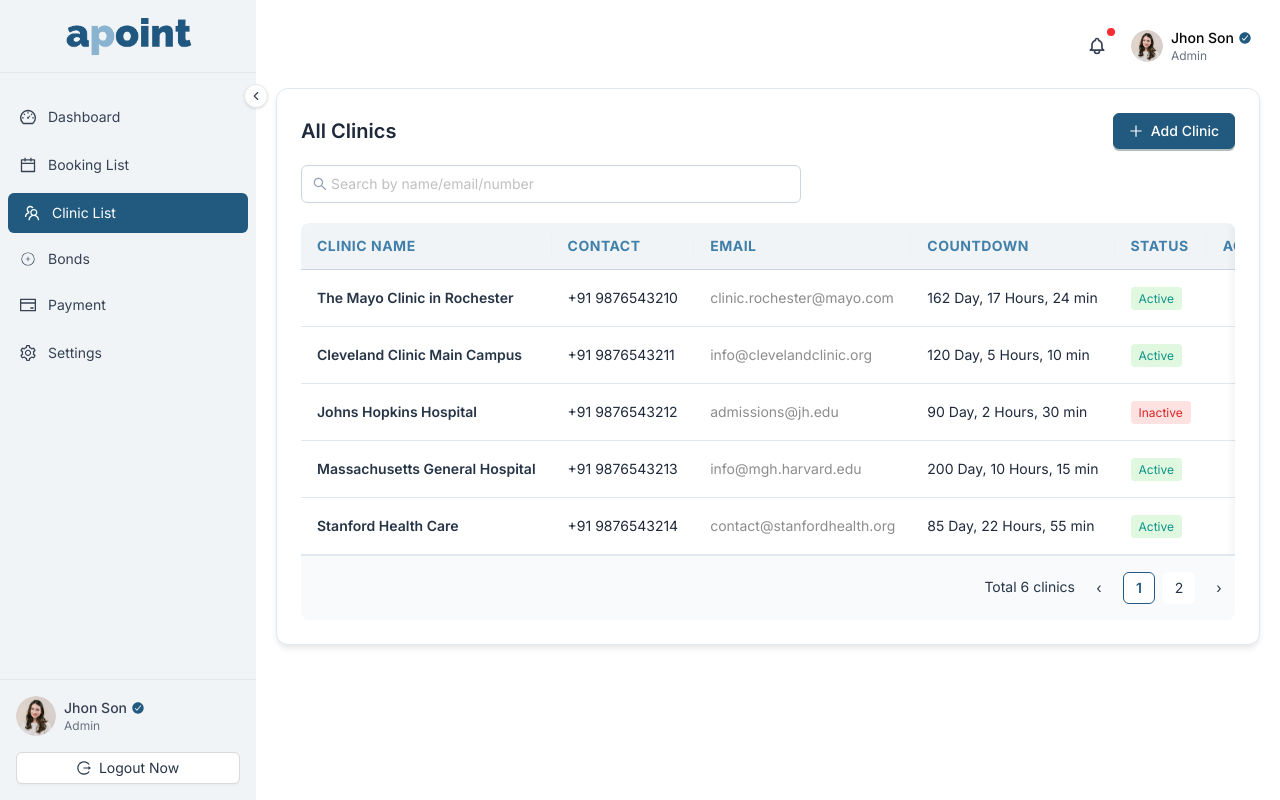
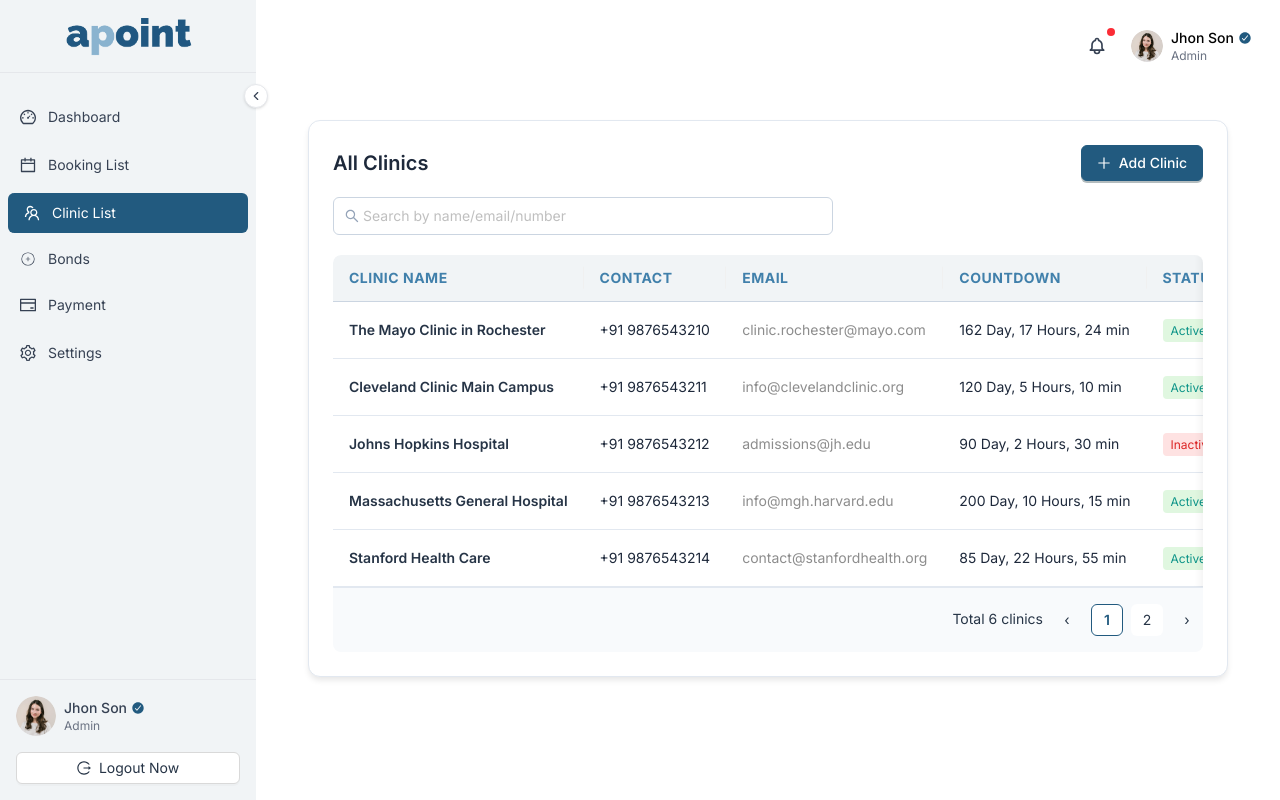
Before and after one commit to Shahed007/marosarvalo-frontend, a Next.js app: page /admin/clinic-list in a window 1280 px wide. Built offline with nearby package versions, Linux system fonts and the light colour scheme; what @ant-design/nextjs-registry would draw is missing.

Commit message:
margin fix on the admin dashboard

```diff
--- a/src/app/(admin)/admin/booking-list/page.tsx
+++ b/src/app/(admin)/admin/booking-list/page.tsx
@@ -3,7 +3,7 @@ import React from 'react'
 
 export default function BookingPage() {
   return (
-    <div>
+    <div className='p-4 md:p-6 lg:p-8 mb-8'>
         <BookingTable/>
     </div>
   )
--- a/src/app/(admin)/admin/clinic-list/page.tsx
+++ b/src/app/(admin)/admin/clinic-list/page.tsx
@@ -3,7 +3,7 @@ import React from 'react'
 
 export default function ClinicPage() {
   return (
-    <div>
+    <div className='p-4 md:p-6 lg:p-8 mb-8'>
         <ClickingListTable/>
     </div>
   )
--- a/src/app/(admin)/admin/payment/page.tsx
+++ b/src/app/(admin)/admin/payment/page.tsx
@@ -4,7 +4,7 @@ import React from 'react'
 
 export default function PaymentPage() {
   return (
-    <div>
+    <div className='p-4 md:p-6 lg:p-8 mb-8'>
         <PaymentTable/>
     </div>
   )
--- a/src/components/admin/adminDashboard/admindasboardpage.tsx
+++ b/src/components/admin/adminDashboard/admindasboardpage.tsx
@@ -10,7 +10,7 @@ export default function AdminDashboard() {
   return (
     <div>
       <div>
-        <h1 className="ps-5 text-3xl font-semibold">Dashboard</h1>
+        <h1 className="p-4 md:p-6 lg:p-8 text-3xl font-semibold">Dashboard</h1>
       </div>
       {/* Metric Cards */}
       <MetricCardsRow />
```
